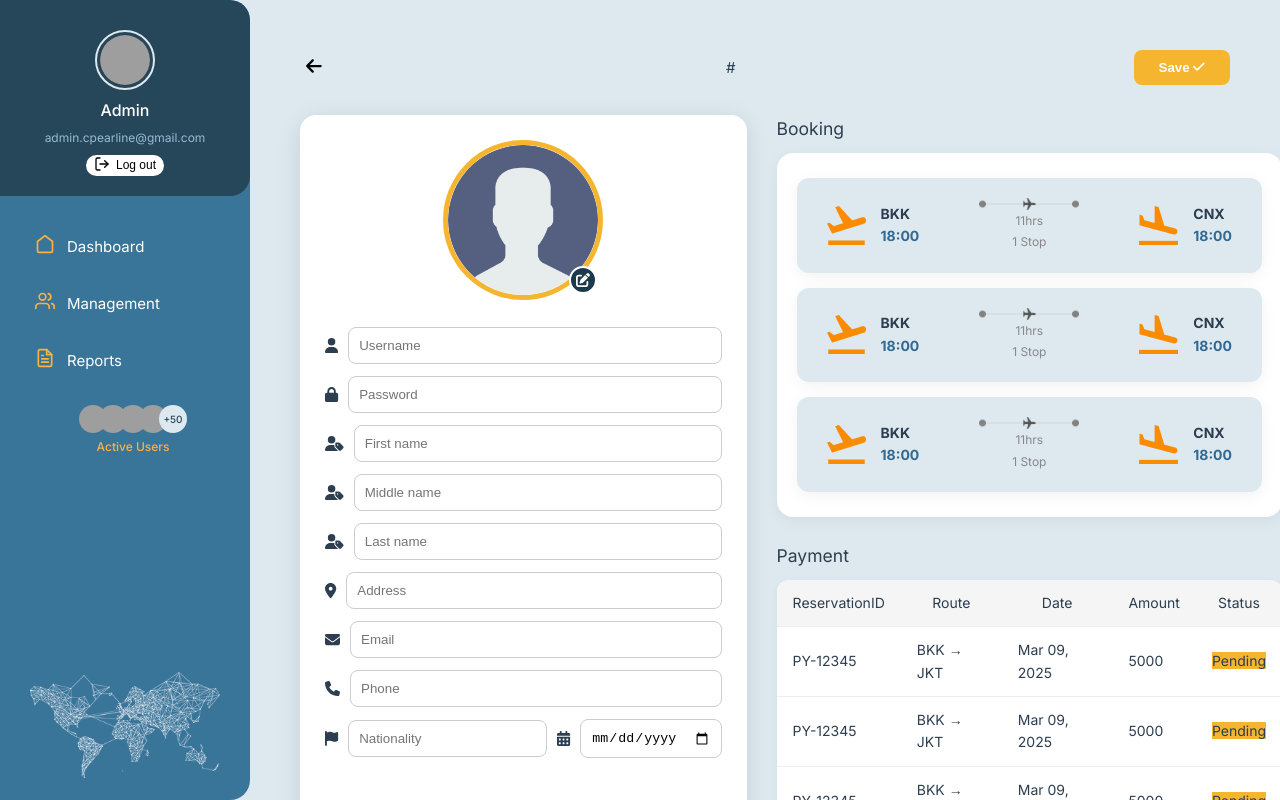
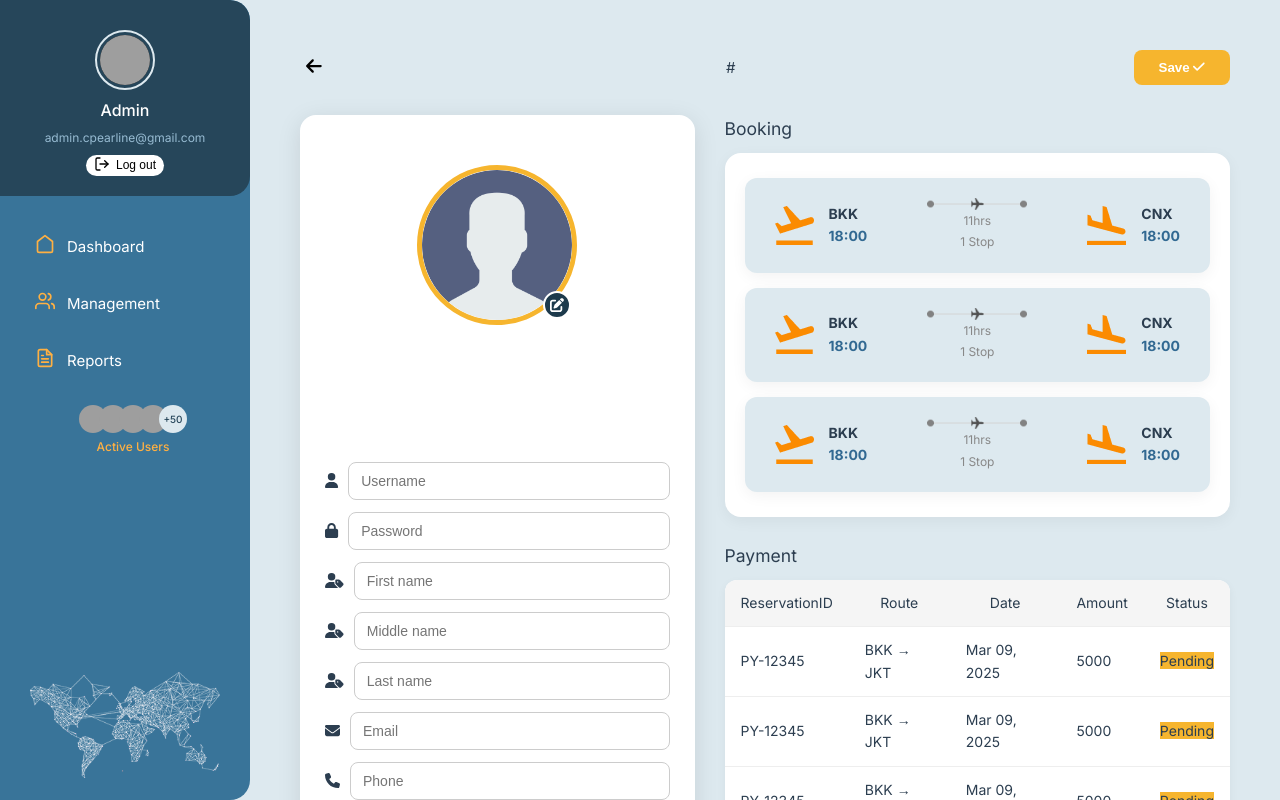
Before and after one commit to monqboi/flight-web-app-for-admin, a Vue app: page /users/1/edit in a window 1280 px wide. Built offline with nearby package versions, Linux system fonts and the light colour scheme; grey boxes are pictures that could not be loaded.

Commit message:
Fix ID + modal + datetime + modifyUser

```diff
--- a/src/views/ModifyUser.vue
+++ b/src/views/ModifyUser.vue
@@ -29,12 +29,6 @@
           <div v-for="field in editableFields" :key="field.key" class="field-row">
             <font-awesome-icon :icon="getIconName(field.icon)" />
             <input v-model="user[field.key]" :placeholder="field.label" />
-          </div>
-          <div class="field-row">
-            <font-awesome-icon icon="flag" />
-            <input v-model="user.nationality" placeholder="Nationality" />
-            <font-awesome-icon icon="calendar-alt" />
-            <input type="date" v-model="user.birthdate" />
           </div>
         </div>
       </section>
@@ -118,9 +112,8 @@ const editableFields = [
   { key: 'firstname', label: 'First name', icon: 'user-tag' },
   { key: 'middlename', label: 'Middle name', icon: 'user-tag' },
   { key: 'lastname', label: 'Last name', icon: 'user-tag' },
-  { key: 'address', label: 'Address', icon: 'map-marker-alt' },
   { key: 'email', label: 'Email', icon: 'envelope' },
-  { key: 'phone', label: 'Phone', icon: 'phone' }
+  { key: 'phone', label: 'Phone', icon: 'phone' },
 ]
 
 const bookings = ref([
@@ -201,6 +194,7 @@ function onFileChange(e) {
 .badge.success { background-color: #4caf50; }
 .badge.failed  { background-color: #d32f2f; }
 .photo-wrapper {
+  top: 25px;
   position: relative;
   display: inline-block;
   width: 160px;
@@ -208,6 +202,7 @@ function onFileChange(e) {
 }
 
 .photo-wrapper img {
+  top: 25px;
   width: 100%;
   height: 100%;
   border-radius: 50%;
@@ -236,5 +231,21 @@ function onFileChange(e) {
   cursor: pointer;
   z-index: 1;
 }
+.user-details-panel {
+  /* เพิ่มสิ่งนี้ */
+  min-height: 100%;
+  display: flex;
+  flex-direction: column;
+  justify-content: space-between;
+}
+.modify-user-layout {
+  display: flex;
+  gap: 30px;
+  align-items: stretch; /* ✅ new */
+}
+.field-row input {
+  font-size: 14px;
+  padding: 10px 12px;
+}
 
 </style>
--- a/src/views/management/FinanceManagement.vue
+++ b/src/views/management/FinanceManagement.vue
@@ -65,13 +65,11 @@
         <h3>{{ editingPayment ? 'Edit Payment' : 'Add Payment' }}</h3>
 
         <div class="form-row">
-          <input type="text" v-model="form.id" placeholder="Payment ID" :disabled="editingPayment" />
           <input type="text" v-model="form.reservationId" placeholder="Reservation ID" />
         </div>
 
         <div class="form-row">
-          <input type="text" v-model="form.userId" placeholder="User ID" />
-          <input type="date" v-model="form.date" />
+          <input type="datetime-local" v-model="form.date" />
         </div>
 
         <div class="form-row">
@@ -132,13 +130,13 @@ const payments = reactive([
   { id: 'PMT-002', reservationId: 'RSV-2023102', userId: 'USR002', username: 'jaturon93', route: 'DMK → CNX', date: '2024-04-04', amount: 3200, status: 'Success' }
 ]);
 
-const form = reactive({   id: '',
+const form =  reactive({
   reservationId: '',
-  userId: '',
   date: '',
   amount: null,
   status: 'Pending',
-  method: '' });
+  method: '',
+});
 
 const filteredPayments = computed(() => {
   return payments.filter(p => {
@@ -165,9 +163,7 @@ function openModal(payment = null) {
     Object.assign(form, payment);
   } else {
     Object.assign(form, {
-      id: '',
       reservationId: '',
-      userId: '',
       date: '',
       amount: null,
       status: 'Pending',
@@ -205,7 +201,7 @@ function savePayment() {
 }
 
 function discardPayment() {
-  Object.assign(form, { id: '', reservationId: '', userId: '', username: '', route: '', date: '', amount: null, status: 'Pending' });
+  Object.assign(form, {  reservationId: '', username: '', route: '', date: '', amount: null, status: 'Pending' });
   showAddModal.value = false;
   editingPayment.value = false;
 }
--- a/src/views/management/FlightReservation.vue
+++ b/src/views/management/FlightReservation.vue
@@ -29,7 +29,7 @@
             </div>
           </div>
           <div class="search-actions">
-            <input class="search-box" v-model="searchQuery" placeholder="🔍 Search Passenger" />
+            <input class="search-box" v-model="searchQuery" placeholder="🔍 Search User" />
             <button class="add-btn" @click="openModal()">+ Add</button>
           </div>
         </div>
@@ -40,9 +40,9 @@
             <thead>
               <tr>
                 <th class="spacer-col"></th>
-                <th>Reservation ID</th>
+                <th>User</th>
                 <th>Seat ID</th>
-                <th>Full Name</th>
+                <th>Amount</th>
                 <th>Payment ID</th>
                 <th>Booking Date</th>
                 <th>Status</th>
@@ -52,9 +52,9 @@
             </thead>
             <tbody>
               <tr class="ticket-row" v-for="(res, index) in filteredReservations" :key="res.id">
-                <td>{{ res.reservationId }}</td>
+                <td>{{ res.username }}<br><span class="small-id">#{{ res.userId }}</span></td>
                 <td>{{ res.seat }}</td>
-                <td>{{ res.name }}</td>
+                <td>{{ res.amount }}</td>
                 <td>{{ res.paymentId }}</td>
                 <td>{{ res.bookingDate }}</td>
                 <td>
@@ -86,21 +86,18 @@
           <div class="modal-content user-form">
             <h3>{{ editIndex !== null ? 'Edit Reservation' : 'Add Reservation' }}</h3>
             <div class="form-row">
-              <input v-model="form.reservationId" placeholder="Reservation ID" />
-              <input v-model="form.userId" placeholder="User ID" />
-              <input v-model="form.seat" placeholder="Seat ID" />
+              <input type="number" v-model="form.userId" placeholder="User ID" />
+              <input type="number" v-model="form.flightId" placeholder="Flight ID" />
             </div>
-            <div class="form-row">
-              <input v-model="form.name" placeholder="Full Name" />
-              <input v-model="form.paymentId" placeholder="Payment ID" />
-              <input type="date" v-model="form.bookingDate" placeholder="Booking Date" />
-            </div>
+
             <div class="form-row">
               <select v-model="form.status">
-                <option>Pending</option>
+                <option disabled value="">Select Status</option>
                 <option>Confirmed</option>
-                <option>Cancelled</option>
+                <option>Canceled</option>
+                <option>Completed</option>
               </select>
+              <input type="datetime-local" v-model="form.bookingDate" />
             </div>
             <div class="modal-actions">
               <button class="save-btn" @click="saveReservation">Save ✔</button>
@@ -123,28 +120,23 @@
   const showModal = ref(false)
   const editIndex = ref(null)
   const form = ref({
-    id: null,
-    reservationId: '',
     userId: '',
-    seat: '',
-    name: '',
-    paymentId: '',
-    bookingDate: '',
-    status: 'Pending'
+    flightId: '',
+    status: '',
+    bookingDate: ''
   })
 
   const reservations = ref([
-    { id: 1, reservationId: 'R001', seat: '01A', name: 'John Doe', paymentId: 'P1001', bookingDate: '2025-03-09', status: 'Confirmed' },
-    { id: 2, reservationId: 'R002', seat: '02B', name: 'Jane Smith', paymentId: 'P1002', bookingDate: '2025-03-09', status: 'Pending' },
-    { id: 3, reservationId: 'R003', seat: '03C', name: 'Alice Brown', paymentId: 'P1003', bookingDate: '2025-03-09', status: 'Cancelled' }
+    { username: 'inwza241', userId: 'USR001', seat: '01A', amount: 5000, paymentId: 'P1001', bookingDate: '2025-03-09', status: 'Confirmed' },
+    { username: 'inwza241', userId: 'USR002', seat: '02B', amount: 5000, paymentId: 'P1002', bookingDate: '2025-03-09', status: 'Pending' },
+    { username: 'inwza241',userId: 'USR003', seat: '03C', amount: 5000, paymentId: 'P1003', bookingDate: '2025-03-09', status: 'Cancelled' }
   ])
 
   const filteredReservations = computed(() => {
     const q = searchQuery.value.toLowerCase()
     return reservations.value.filter(r =>
-      r.reservationId.toLowerCase().includes(q) ||
-      r.name.toLowerCase().includes(q) ||
-      r.seat.includes(q)
+    r.userId.toString().includes(q) ||
+    r.status.toLowerCase().includes(q)
     )
   })
 
@@ -166,6 +158,10 @@
   }
 
   function saveReservation() {
+    if (!form.value.userId || !form.value.flightId || !form.value.status || !form.value.bookingDate) {
+      alert("Please fill in all fields.")
+      return
+    }
     if (editIndex.value !== null) {
       reservations.value.splice(editIndex.value, 1, { ...form.value })
     } else {
--- a/src/views/management/PassengerManagement.vue
+++ b/src/views/management/PassengerManagement.vue
@@ -51,10 +51,8 @@
               </tr>
             </thead>
             <tbody>
-              <tr v-for="(p, index) in filtered" :key="p.id" class="ticket-row">
-                <td>{{ p.username }}
-                  <span class="small-id">#{{ p.userId }}</span>
-                </td>
+              <tr v-for="(p, index) in filtered" :key="p.passengerId" class="ticket-row">
+                <td>{{ p.username }}<br><span class="small-id">#{{ p.userId }}</span></td>
                 <td>{{ p.seat }}</td>
                 <td>{{ p.fullname }}</td>
                 <td>{{ p.nationality }}</td>
@@ -76,7 +74,6 @@
           <div class="modal-content user-form">
             <h3>{{ isEditing ? 'Modify Passenger' : 'Add Passenger' }}</h3>
             <div class="form-row">
-              <input v-model="form.userId" placeholder="User ID" />
               <input v-model="form.reservationId" placeholder="Reservation ID" />
               <input v-model="form.seat" placeholder="Seat ID" />
             </div>
@@ -89,7 +86,7 @@
 
             <div class="form-row">
               <input v-model="form.nationality" placeholder="Nationality" />
-              <input v-model="form.birth" placeholder="Birth Date" />
+              <input type="date" v-model="form.birth" />
               <input v-model="form.passport" placeholder="Passport Number" />
             </div>
 
@@ -184,9 +181,7 @@
       isEditing.value = false
       editingIndex.value = null
       form.value = {
-        id: Date.now(),
-        userId: '',
-        reservationId: '',
+        reservationId: '',     // ✅ ใช้เพื่อเชื่อมกับ user
         seat: '',
         firstName: '',
         middleName: '',
@@ -285,6 +280,7 @@
     display: flex;
     justify-content: center;
     align-items: center;
+    z-index: 10;
   }
 
   .modal-content input,
--- a/src/views/management/UserManagement.vue
+++ b/src/views/management/UserManagement.vue
@@ -93,7 +93,6 @@
           </label>
         </div>
         <div class="form-row">
-          <input type="text" v-model="newUser.id" placeholder="User ID" />
           <input type="email" v-model="newUser.email" placeholder="Email" />
           <input type="text" v-model="newUser.phone" placeholder="Phone" />
         </div>
@@ -158,7 +157,7 @@ const totalPages = computed(() => {
 });
 
 
-const newUser = reactive({  id: '', profile: '', firstname: '', middlename: '', lastname: '', email: '', phone: '', passport: '', username: '', password: '', status: 'Active' });
+const newUser = reactive({  profile: '', firstname: '', middlename: '', lastname: '', email: '', phone: '', passport: '', username: '', password: '', status: 'Active' });
 
 let editUser = reactive(null);
 
@@ -180,16 +179,9 @@ const sortedUsers = computed(() => {
 function addUser() {
   if (!newUser.firstname || !newUser.email) return alert('Please fill required fields');
 
-  const duplicate = users.find(u => u.id == newUser.id);
-  if (duplicate) {
-    alert('User ID already exists!');
-    return;
-  }
-
-  users.push({ ...newUser });
+  users.push({ id: Date.now(), ...newUser }); // ชั่วคราว
 
   Object.assign(newUser, {
-    id: '',
     profile: '',
     firstname: '', middlename: '', lastname: '',
     email: '', phone: '', passport: '',
@@ -228,7 +220,6 @@ function deleteUser(id) {
 }
 function discardAddUser() {
   Object.assign(newUser, {
-    id: '',
     profile: '',
     firstname: '', middlename: '', lastname: '',
     email: '', phone: '', passport: '',
```
